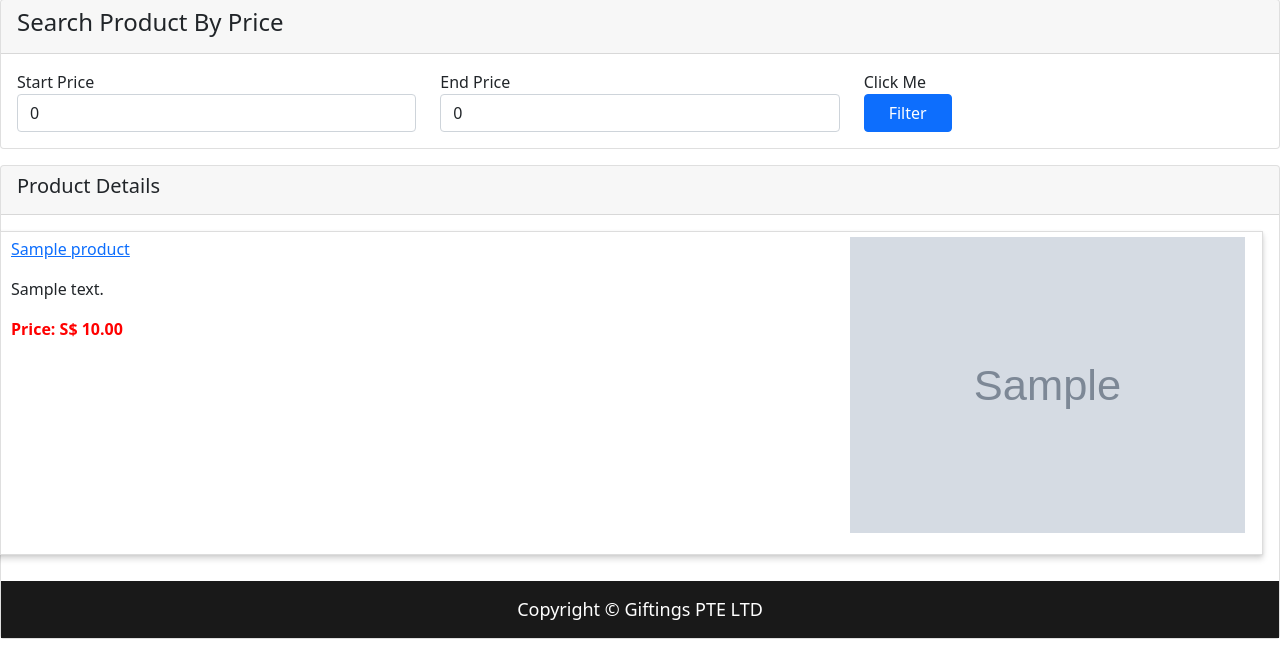
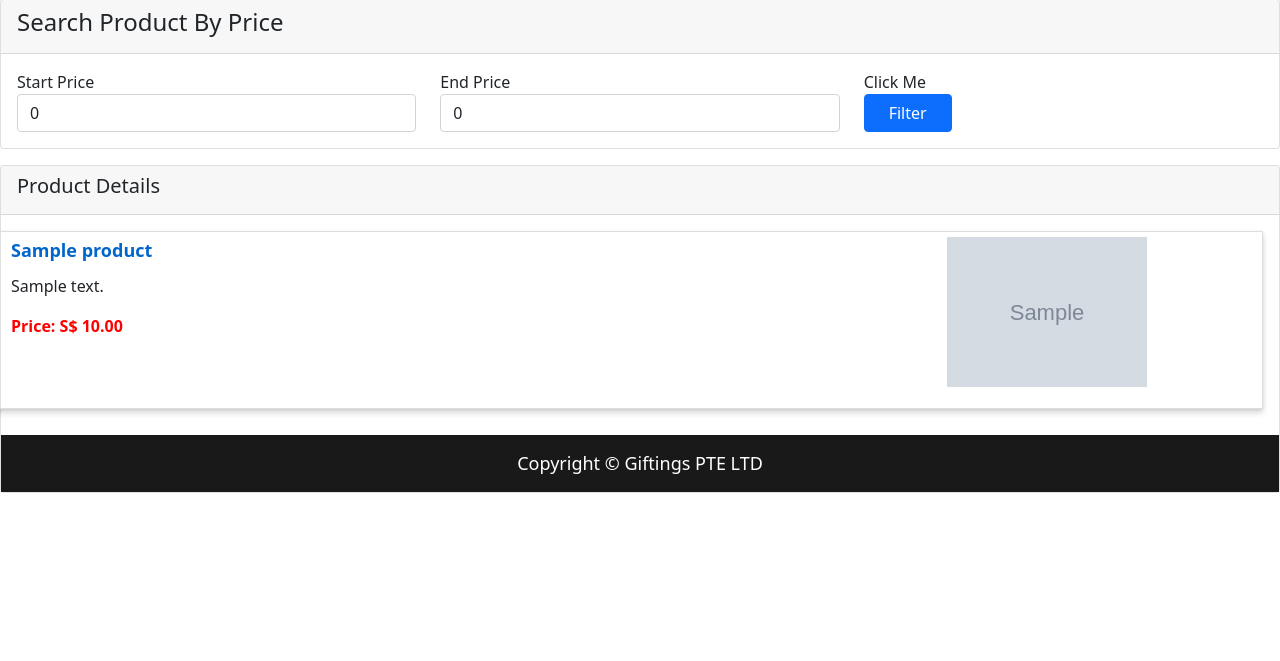
Before and after one commit to VernonKoh/EcommerceAssignment, a PHP site: page /EcommerceAssignment/pricesearch.php in a window 1280 px wide. Shown: the part 139-800 px from the top of the page. Run offline with PHP 8.4, Linux system fonts and the light colour scheme; tables that the repository leaves empty or names only in its code hold one stand-in row (values such as "Sample post"); grey boxes marked "Sample" are stand-in pictures; some libraries are stand-ins or nearby versions.

Commit message:
css for pricesearch and implementation of out of stock

```diff
--- a/pricesearch.php
+++ b/pricesearch.php
@@ -32,11 +32,11 @@
                             <div class="row">
                                 <div class="col-md-4">
                                     <label for="">Start Price</label>
-                                    <input type="text" name="start_price" value="<?php if(isset($_GET['start_price'])){echo $_GET['start_price']; }else{echo "0";} ?>" class="form-control">
+                                    <input type="text" name="start_price" value="<?php if(isset($_GET['start_price'])){echo $_GET['start_price']; }else{echo "0";} ?>" class="form-control" required>
                                 </div>
                                 <div class="col-md-4">
                                     <label for="">End Price</label>
-                                    <input type="text" name="end_price" value="<?php if(isset($_GET['end_price'])){echo $_GET['end_price']; }else{echo "0";} ?>" class="form-control">
+                                    <input type="text" name="end_price" value="<?php if(isset($_GET['end_price'])){echo $_GET['end_price']; }else{echo "0";} ?>" class="form-control" required>
                                 </div>
                                 <div class="col-md-4">
                                     <label for="">Click Me</label> <br/>
@@ -131,3 +131,41 @@
     <script src="https://cdn.jsdelivr.net/npm/bootstrap@5.0.0-beta1/dist/js/bootstrap.bundle.min.js"></script>
 </body>
 </html>
+
+<style>
+    .category-link {
+        font-size: 18px;
+        font-weight: bold;
+        color: #333;
+        margin-bottom: 10px;
+    }
+
+    .category-link a {
+        color: #0066cc;
+        text-decoration: none;
+
+    }
+
+    .category-link a:hover {
+        text-decoration: underline;
+
+    }
+
+    .flower {
+        text-align: center;
+    }
+
+    .flower img {
+        width: 200px;
+        height: 200px;
+        vertical-align: middle;
+    }
+
+    .flower p {
+        display: inline-block;
+        vertical-align: middle;
+        font-size: 18px;
+        font-weight: bold;
+        margin-left: 20px;
+    }
+    </style>
```
Also changed, not shown: productDetails.php (+30 -7 lines).
